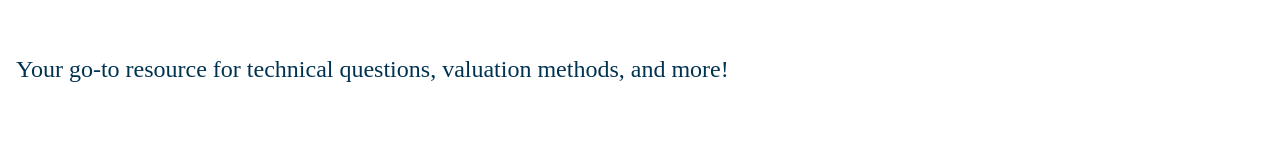
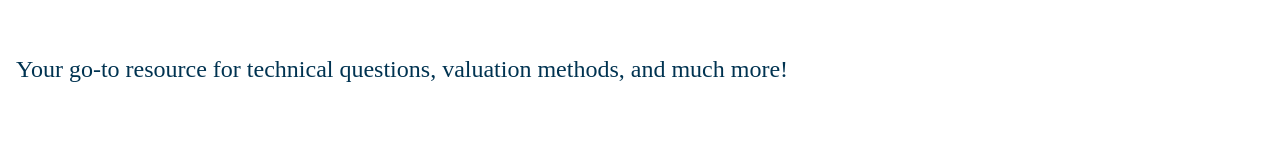
Before and after one commit to arnavs06/ReactFlashFinanceDraft, a React (Vite) app: page / in a window 1280 px wide. Shown: the part 284-430 px from the top of the page. Built offline with nearby package versions, Linux system fonts and the light colour scheme.

Commit message:
new hero text

```diff
--- a/src/components/Hero.jsx
+++ b/src/components/Hero.jsx
@@ -4,7 +4,7 @@ import '../styles/index.css';
 const Hero = () => (
   <div className="hero">
     <h1>Master the Interview Process</h1>
-    <p>Your go-to resource for technical questions, valuation methods, and more!</p>
+    <p>Your go-to resource for technical questions, valuation methods, and much more!</p>
   </div>
 );
 
```
